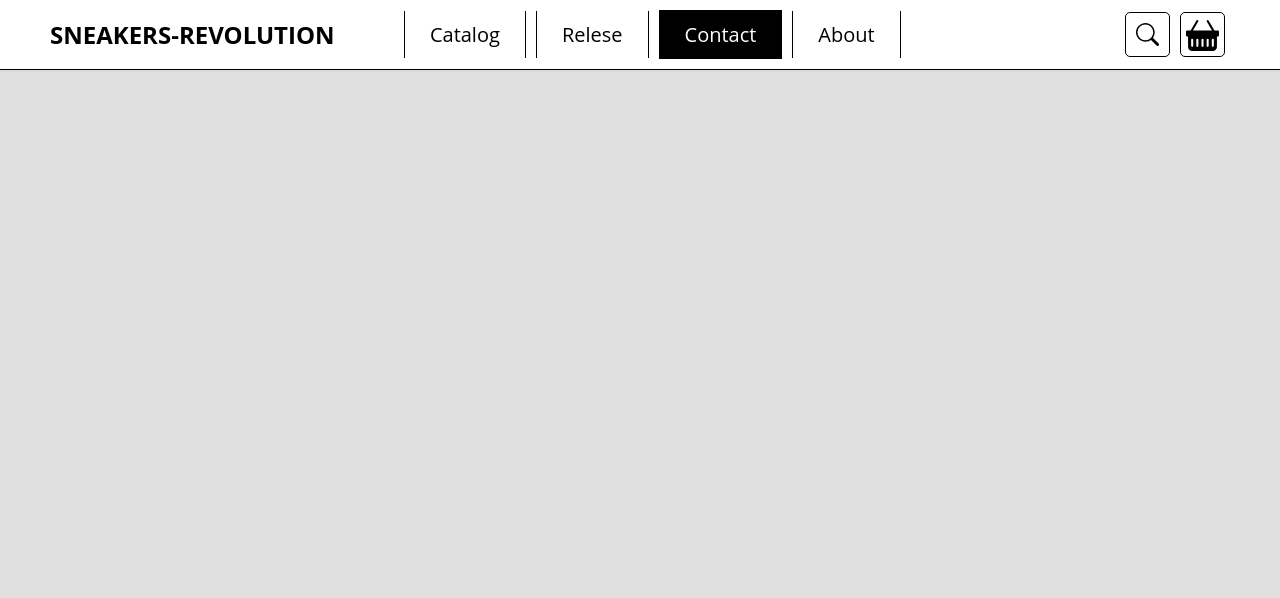
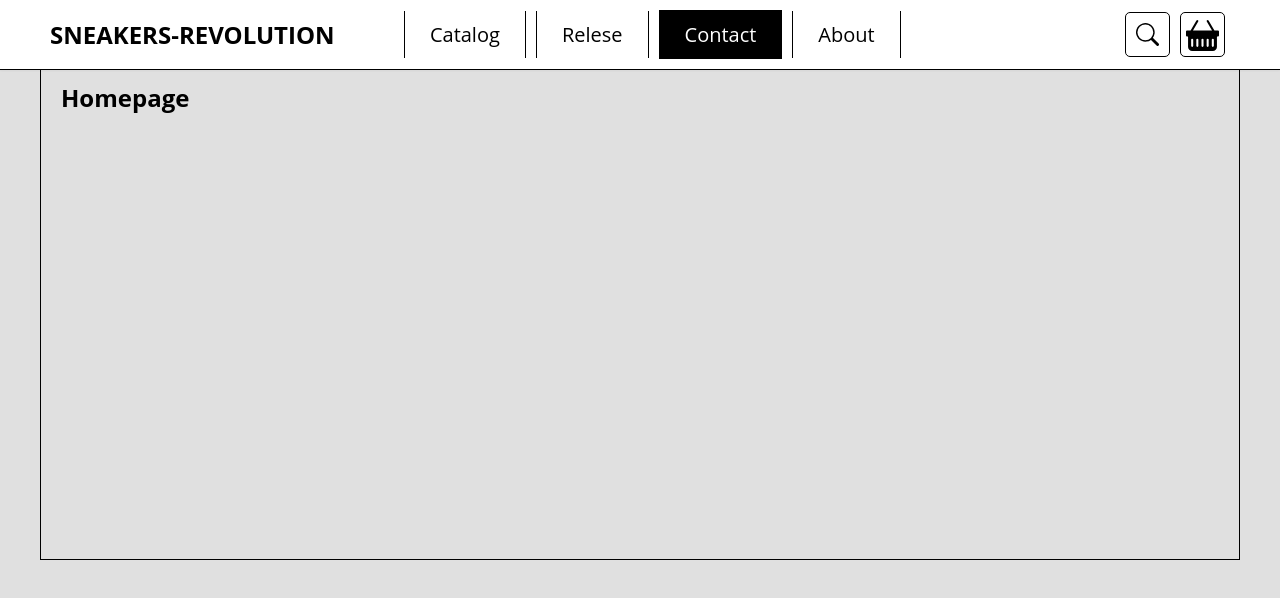
Before and after one commit to VitaliyLomachinsky/sneakers-revolution, a React (Create React App) app: page / in a window 1280 px wide. Shown: the top 598 px of the page. Built offline with nearby package versions, Linux system fonts and the light colour scheme.

Commit message:
#2 Container for layout

```diff
--- a/src/App.scss
+++ b/src/App.scss
@@ -7,6 +7,7 @@ body {
 }
 
 
+.App {
   .header {
     width: 100%;
     min-height: 70px;
@@ -148,3 +149,25 @@ body {
 
 
   }
+
+  .container {
+
+    width: 1200px;
+    height: 560px;
+    border: 1px solid black;
+    margin: 0 auto;
+    padding: 10px 20px;
+    padding-top: 80px;
+
+
+
+    @media (max-width:1200px) {
+      width: 850px;
+    }
+
+    @media (max-width:850px) {
+      padding-top: 10px;
+      width: 100%;
+    }
+  }
+}
--- a/src/App.tsx
+++ b/src/App.tsx
@@ -2,12 +2,18 @@
 import './App.scss';
 
 //layout
-import "./layout/Header/Header";
+import Homepage from './layout/Homepage/Homepage';
 import Header from './layout/Header/Header';
+
 
 function App() {
   return (
-    <div className='App'><Header /></div>
+    <div className='App'>
+      <Header />
+      <div className='container'>
+        <Homepage />
+      </div>
+    </div>
   );
 }
 
--- /dev/null
+++ b/src/layout/Homepage/Homepage.tsx
@@ -0,0 +1,9 @@
+
+
+const Homepage = () => {
+    return <div className="homepage">
+        <h2>Homepage</h2>
+    </div>
+}
+
+export default Homepage;
```
Lines whose indentation alone changed are shown as unchanged.
